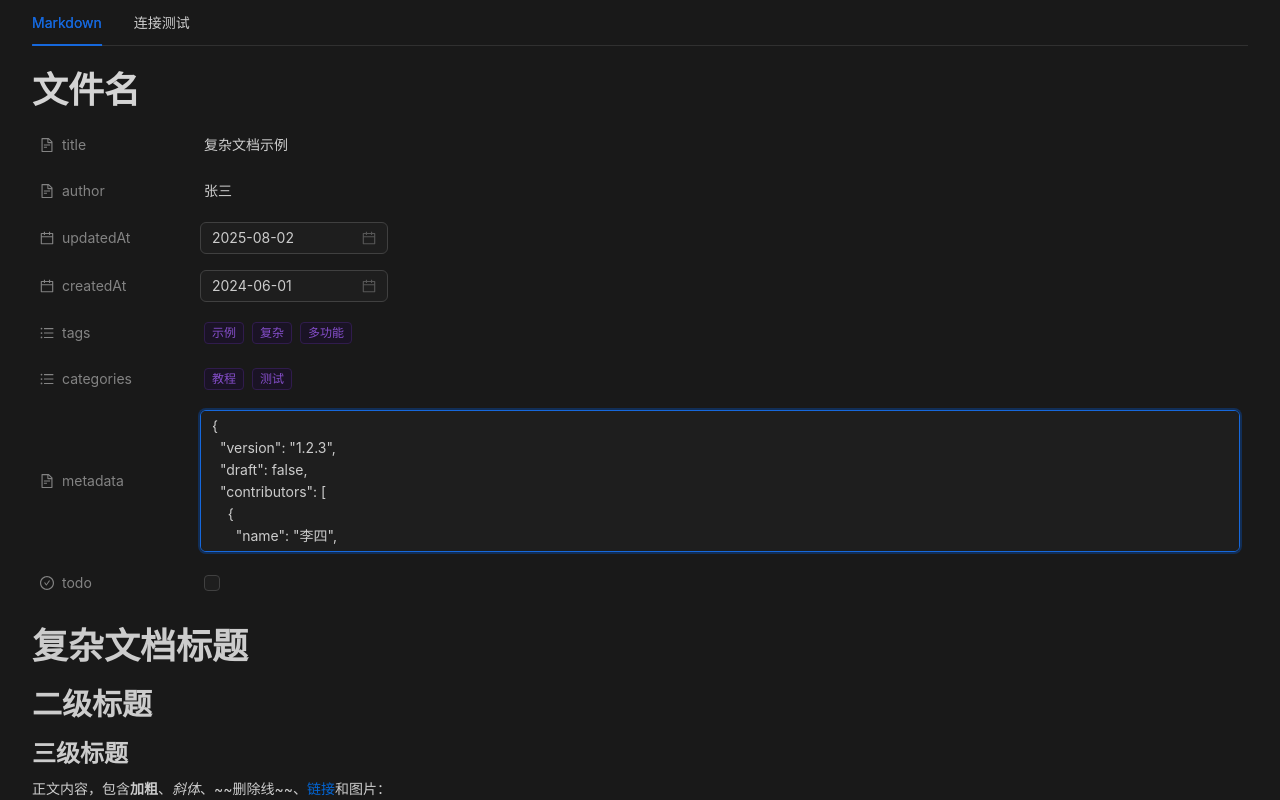
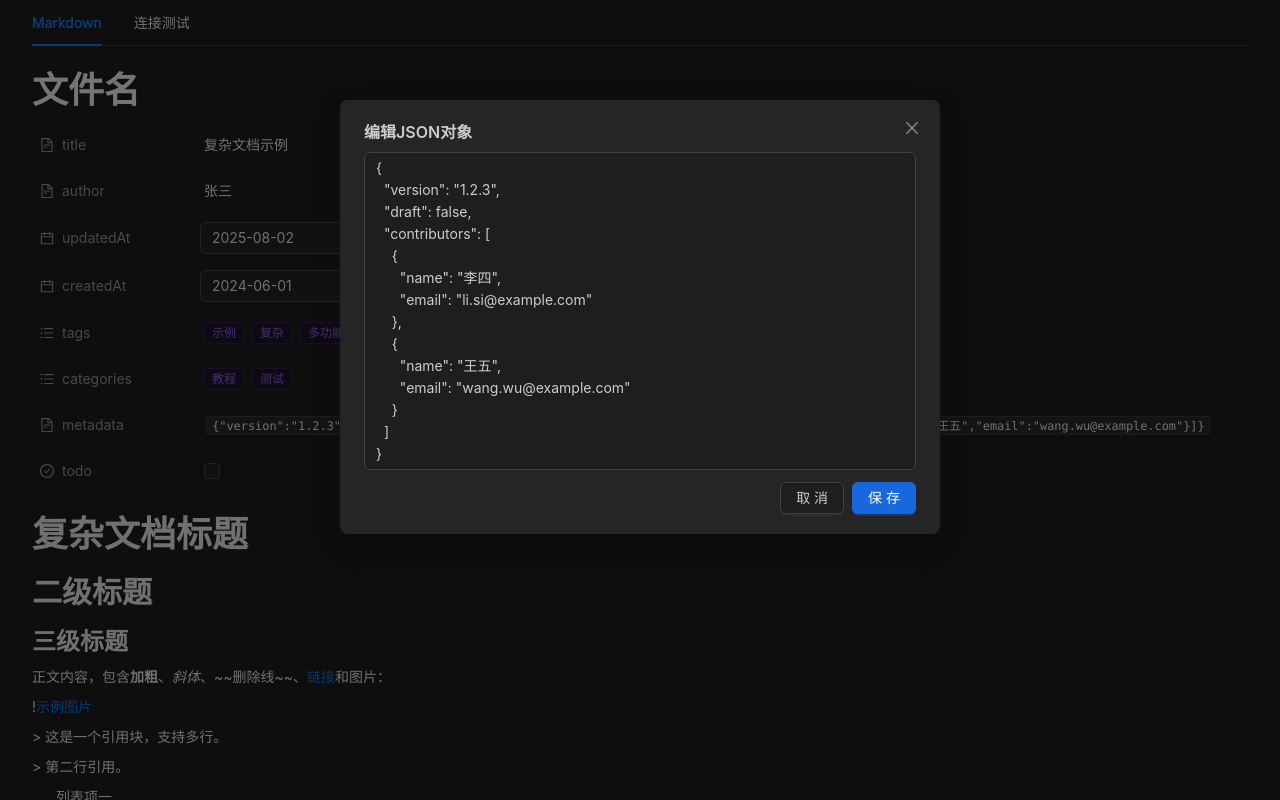
Before and after one commit to helloooooooooooooo97/markdown-vscode-extension, a React (Vite) app in the folder webview/: page / in a window 1280 px wide. Both pictures are taken after a click on the element 708 px from the left and 425 px from the top of the page. Shown: the top 800 px of the page. Built offline with nearby package versions, Linux system fonts and the light colour scheme.

Commit message:
重构 ObjectInput 组件，新增模态框编辑功能，优化 JSON 输入验证逻辑，提升用户体验和代码可维护性。

```diff
--- a/webview/src/components/markdown/BlockFrontMatter/input/Object.tsx
+++ b/webview/src/components/markdown/BlockFrontMatter/input/Object.tsx
@@ -1,8 +1,7 @@
-import React from 'react';
-import { Typography, Input } from 'antd';
+import React, { useState } from 'react';
+import { Typography, Input, Modal, Button } from 'antd';
 const { Text } = Typography;
 const { TextArea } = Input;
-
 
 // 对象类型输入组件
 const ObjectInput: React.FC<{
@@ -11,38 +10,98 @@ const ObjectInput: React.FC<{
     onValueChange: (newValue: object) => void;
     onEditStart: () => void;
     onEditEnd: () => void;
-}> = ({ value, isEditing, onValueChange, onEditStart, onEditEnd }) => {
-    if (isEditing) {
-        return (
-            <TextArea
-                value={JSON.stringify(value, null, 2)}
-                onChange={(e) => {
+}> = ({ value, onValueChange, onEditStart, onEditEnd }) => {
+    const [modalVisible, setModalVisible] = useState(false);
+    const [tempValue, setTempValue] = useState(JSON.stringify(value, null, 2));
+    const [isValid, setIsValid] = useState(true);
+
+    const handleEditStart = () => {
+        setTempValue(JSON.stringify(value, null, 2));
+        setIsValid(true);
+        setModalVisible(true);
+        onEditStart();
+    };
+
+    const handleEditEnd = () => {
+        setModalVisible(false);
+        onEditEnd();
+    };
+
+    const handleSave = () => {
         try {
-                        const parsed = JSON.parse(e.target.value);
+            const parsed = JSON.parse(tempValue);
             onValueChange(parsed);
+            handleEditEnd();
+        } catch (error) {
+            setIsValid(false);
+        }
+    };
+
+    const handleCancel = () => {
+        setTempValue(JSON.stringify(value, null, 2));
+        setIsValid(true);
+        handleEditEnd();
+    };
+
+    const handleTextChange = (e: React.ChangeEvent<HTMLTextAreaElement>) => {
+        const newValue = e.target.value;
+        setTempValue(newValue);
+
+        try {
+            JSON.parse(newValue);
+            setIsValid(true);
         } catch {
-                        // 如果解析失败，保持原值
+            setIsValid(false);
         }
-                }}
-                onBlur={onEditEnd}
-                onPressEnter={onEditEnd}
-                autoSize={{ minRows: 3, maxRows: 6 }}
-                placeholder="输入有效的JSON格式"
-                autoFocus
-            />
-        );
-    }
+    };
 
     return (
+        <>
             <Text
                 code
                 className="cursor-pointer hover:bg-[#1e1e1e] rounded px-1 py-1"
-            onClick={onEditStart}
+                onClick={handleEditStart}
             >
                 {JSON.stringify(value)}
             </Text>
+
+            <Modal
+                title="编辑JSON对象"
+                open={modalVisible}
+                onCancel={handleCancel}
+                footer={[
+                    <Button key="cancel" onClick={handleCancel}>
+                        取消
+                    </Button>,
+                    <Button
+                        key="save"
+                        type="primary"
+                        onClick={handleSave}
+                        disabled={!isValid}
+                    >
+                        保存
+                    </Button>
+                ]}
+                width={600}
+            >
+                <div className="space-y-4">
+                    <TextArea
+                        value={tempValue}
+                        onChange={handleTextChange}
+                        autoSize={{ minRows: 10, maxRows: 20 }}
+                        placeholder="输入有效的JSON格式"
+                        autoFocus
+                        status={isValid ? undefined : 'error'}
+                    />
+                    {!isValid && (
+                        <Text type="danger" className="text-sm">
+                            请输入有效的JSON格式
+                        </Text>
+                    )}
+                </div>
+            </Modal>
+        </>
     );
 };
 
-
 export default ObjectInput;
```
Lines whose indentation alone changed are shown as unchanged.
